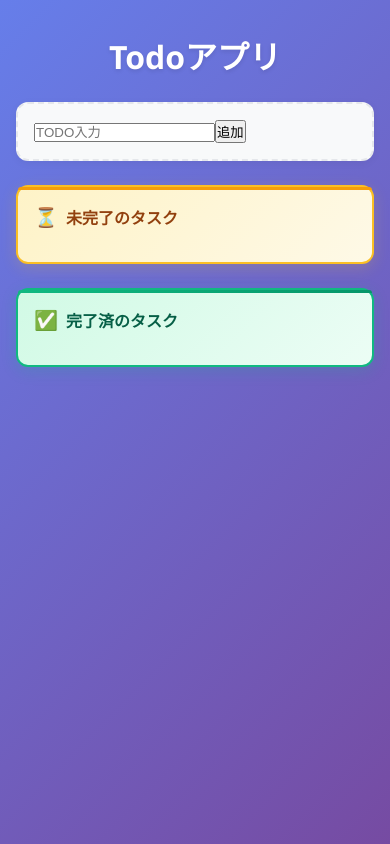
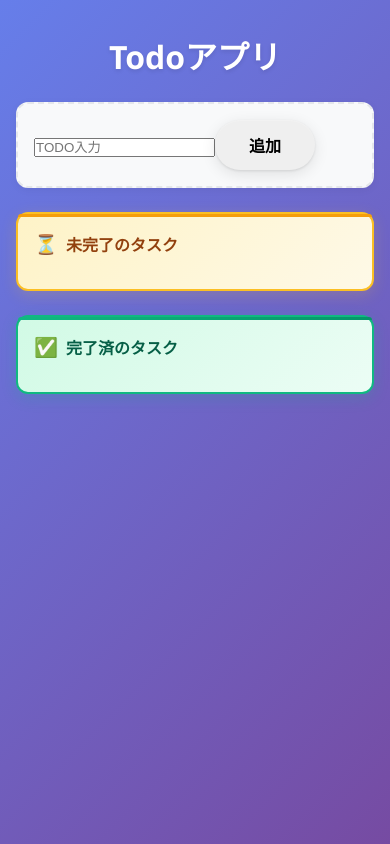
Before and after one commit to Hazakura2024/todo-bymyself, a React (Vite) app: page / in a window 390 px wide. Built offline with nearby package versions, Linux system fonts and the light colour scheme.

Commit message:
デザイン完成

```diff
--- a/src/App.css
+++ b/src/App.css
@@ -140,17 +140,144 @@ body {
 
 .todo-input {
   flex: 1;
-  padding: 1rem;
-  border: 2px solid var(--border-color);
-  border-radius: 0.5rem;
-  font-size: 1rem;
+  padding: 1.5rem 1.75rem;
+  border: 3px solid transparent;
+  border-radius: 20px;
+  font-size: 1.1rem;
+  font-weight: 500;
+  transition: all 0.4s cubic-bezier(0.4, 0, 0.2, 1);
+  outline: none;
+  min-height: 65px;
+  background: linear-gradient(white, white) padding-box,
+              linear-gradient(135deg, var(--primary-color), var(--secondary-color)) border-box;
+  box-shadow:
+    0 4px 20px rgba(102, 126, 234, 0.15),
+    0 2px 8px rgba(0, 0, 0, 0.05),
+    inset 0 1px 0 rgba(255, 255, 255, 0.8);
+  position: relative;
+  color: var(--text-primary);
+}
+
+.todo-input::placeholder {
+  color: var(--text-secondary);
+  font-weight: 400;
   transition: all 0.3s ease;
-  outline: none;
+  opacity: 0.7;
 }
 
 .todo-input:focus {
-  border-color: var(--primary-color);
-  box-shadow: 0 0 0 3px rgba(102, 126, 234, 0.1);
+  border-color: transparent;
+  background: linear-gradient(white, #fafbff) padding-box,
+              linear-gradient(135deg, var(--primary-color), var(--secondary-color)) border-box;
+  box-shadow:
+    0 8px 30px rgba(102, 126, 234, 0.25),
+    0 4px 15px rgba(118, 75, 162, 0.15),
+    inset 0 1px 0 rgba(255, 255, 255, 0.9);
+  transform: translateY(-2px) scale(1.02);
+}
+
+.todo-input:focus::placeholder {
+  opacity: 0.4;
+  transform: translateY(-2px);
+}
+
+.todo-input:hover:not(:focus) {
+  background: linear-gradient(#fafbff, #f8f9ff) padding-box,
+              linear-gradient(135deg, var(--primary-color), var(--secondary-color)) border-box;
+  box-shadow:
+    0 6px 25px rgba(102, 126, 234, 0.2),
+    0 3px 10px rgba(0, 0, 0, 0.08),
+    inset 0 1px 0 rgba(255, 255, 255, 0.85);
+  transform: translateY(-1px);
+}
+
+/* 入力フィールドラッパー */
+.input-wrapper {
+  position: relative;
+  flex: 1;
+}
+
+.input-wrapper::before {
+  content: '✨';
+  position: absolute;
+  left: 20px;
+  top: 50%;
+  transform: translateY(-50%);
+  font-size: 1.2rem;
+  opacity: 0.6;
+  transition: all 0.3s ease;
+  pointer-events: none;
+  z-index: 1;
+}
+
+.input-wrapper:focus-within::before {
+  opacity: 0.8;
+  transform: translateY(-50%) scale(1.1);
+  color: var(--primary-color);
+}
+
+.input-wrapper .todo-input {
+  padding-left: 3.5rem;
+}
+
+/* アニメーション効果 */
+.todo-input:focus {
+  animation: inputGlow 2s infinite alternate;
+}
+
+@keyframes inputGlow {
+  0% {
+    box-shadow:
+      0 8px 30px rgba(102, 126, 234, 0.25),
+      0 4px 15px rgba(118, 75, 162, 0.15),
+      inset 0 1px 0 rgba(255, 255, 255, 0.9);
+  }
+  100% {
+    box-shadow:
+      0 10px 35px rgba(102, 126, 234, 0.3),
+      0 6px 20px rgba(118, 75, 162, 0.2),
+      inset 0 1px 0 rgba(255, 255, 255, 0.95);
+  }
+}
+
+button {
+  font-family: inherit;
+  border: none;
+  border-radius: 15px;
+  font-size: 1rem;
+  font-weight: 600;
+  cursor: pointer;
+  transition: all 0.3s cubic-bezier(0.175, 0.885, 0.32, 1.275);
+  position: relative;
+  overflow: hidden;
+  transform: translateZ(0);
+  min-height: 50px;
+  box-shadow:
+    0 4px 15px rgba(0, 0, 0, 0.1),
+    0 1px 3px rgba(0, 0, 0, 0.1),
+    inset 0 1px 0 rgba(255, 255, 255, 0.2);
+}
+
+button::before {
+  content: '';
+  position: absolute;
+  top: 0;
+  left: -100%;
+  width: 100%;
+  height: 100%;
+  background: linear-gradient(90deg, transparent, rgba(255, 255, 255, 0.4), transparent);
+  transition: left 0.6s ease;
+}
+
+button:hover::before {
+  left: 100%;
+}
+
+button:active {
+  transform: translateY(2px) scale(0.98);
+  box-shadow:
+    0 2px 8px rgba(0, 0, 0, 0.15),
+    inset 0 1px 0 rgba(255, 255, 255, 0.2);
 }
 
 .btn {
@@ -330,7 +457,7 @@ body {
   left: -100%;
   width: 100%;
   height: 100%;
-  background: linear-gradient(90deg, transparent, rgba(102, 126, 234, 0.1), transparent);
+  background: linear-gradient(90deg, transparent, rgba(255, 255, 255, 0.1), transparent);
   transition: left 0.5s ease;
 }
 
@@ -765,6 +892,36 @@ body {
   .todo-item {
     text-align: center;
   }
+
+  button {
+    font-size: 0.8rem;
+    border-radius: 10px;
+  }
+
+  .input-area button {
+    padding: 12px 24px;
+    border-radius: 25px;
+    font-size: 1rem;
+    min-height: 50px;
+    min-width: 100px;
+  }
+
+  .todo-low button:nth-of-type(1),
+  .todo-low button:nth-of-type(2) {
+    padding: 10px 16px;
+    border-radius: 18px;
+    font-size: 0.85rem;
+    min-height: 40px;
+    min-width: 70px;
+  }
+
+  .complete-area .todo-low button {
+    padding: 10px 20px;
+    border-radius: 20px;
+    font-size: 0.9rem;
+    min-height: 40px;
+    min-width: 85px;
+  }
 }
 
 @media (max-width: 480px) {
@@ -782,4 +939,17 @@ body {
     flex: 0 1 auto;
     min-width: 80px;
   }
+
+  .todo-input {
+    padding: 1rem 1.25rem;
+    padding-left: 2.75rem;
+    font-size: 0.95rem;
+    min-height: 50px;
+    border-radius: 12px;
+  }
+
+  .input-wrapper::before {
+    left: 12px;
+    font-size: 0.9rem;
+  }
 }
```
